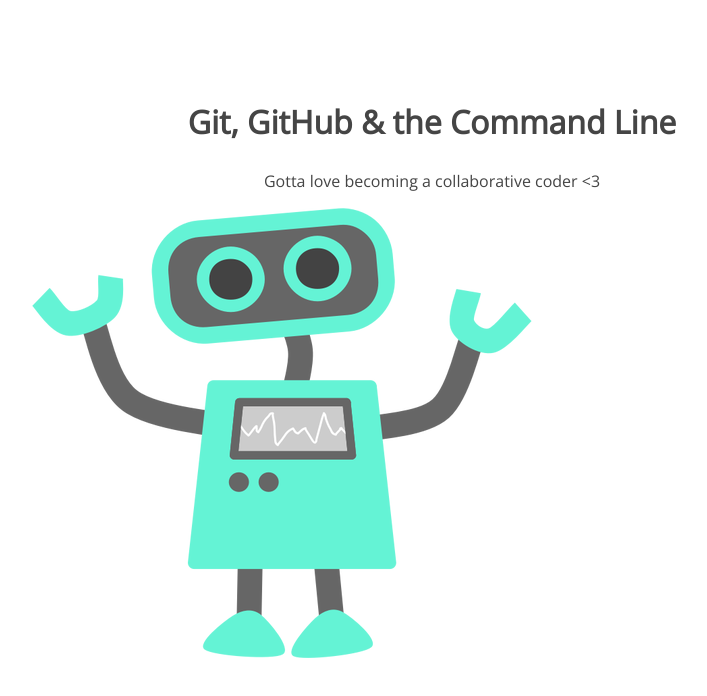
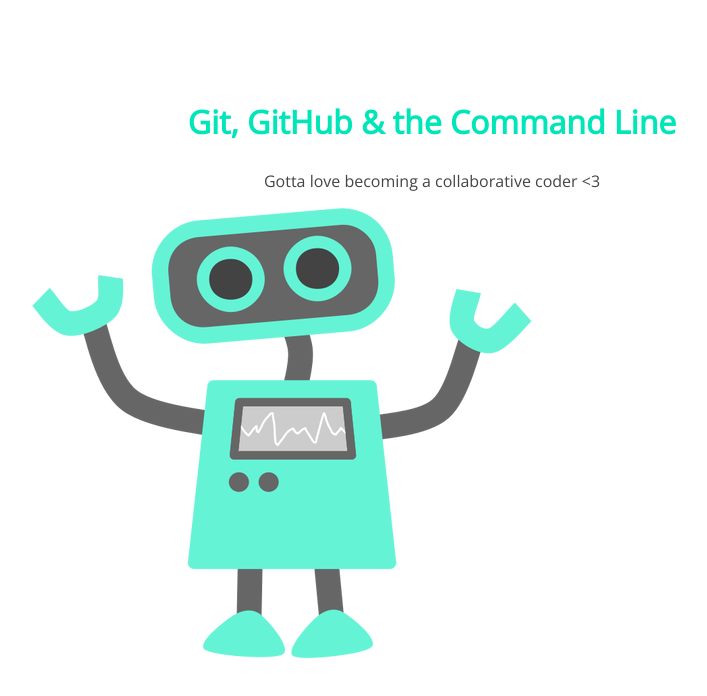
Before and after one commit to RachaelK973/105-project, a plain HTML site: page index.html in a window 1280 px wide. Shown: the whole page, without its empty margins (208-915 px from the left). Drawn offline with nearby package versions, Linux system fonts and the light colour scheme.

Commit message:
Changed h1 color

```diff
--- a/css/style.css
+++ b/css/style.css
@@ -5,12 +5,13 @@ section {
 section h1,
 section p {
 	text-align: center;
-	color: #454545;
 }
 section h1 {
 	font: 32px 'Open Sans';
 	font-weight: bold;
+	color: #00e6b8;
 }
 section p {
 	font: 16px 'Open Sans';
+	color: #454545;
 }
```
